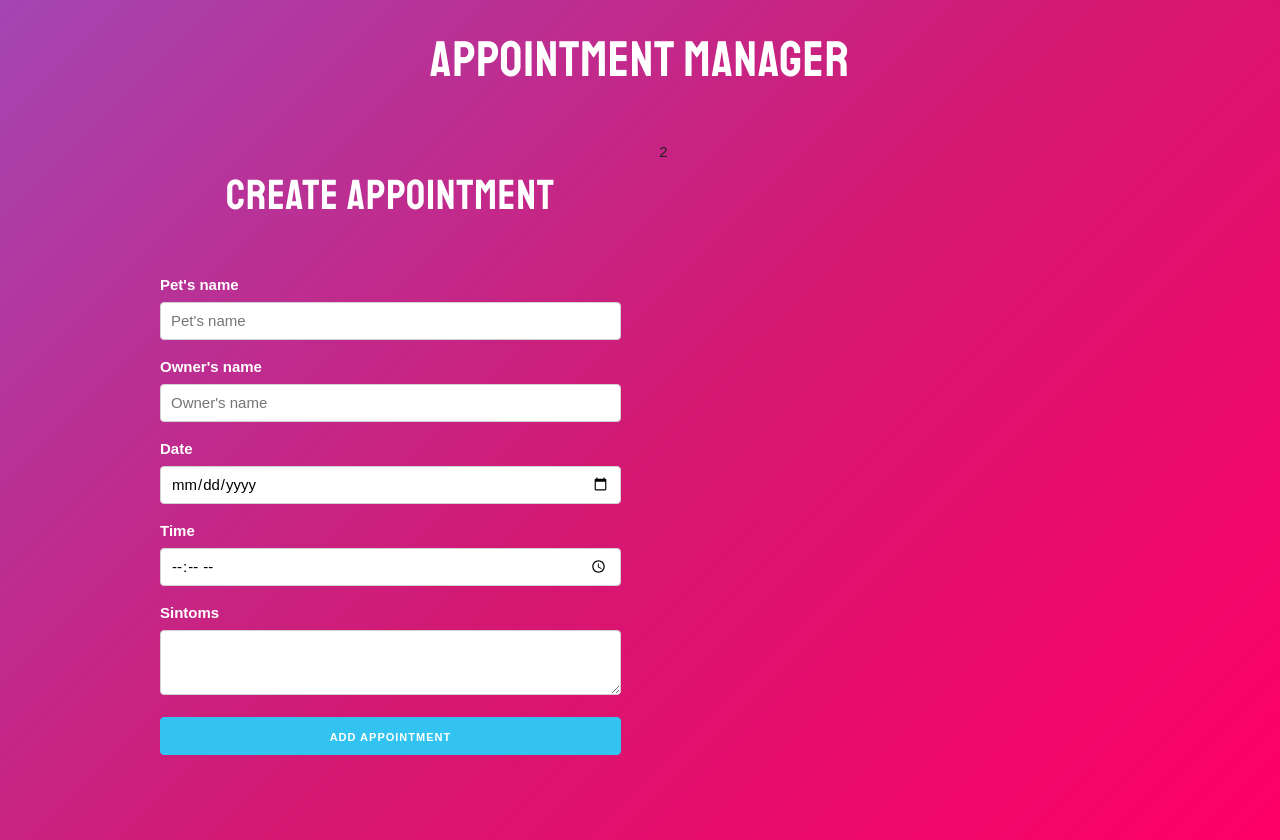
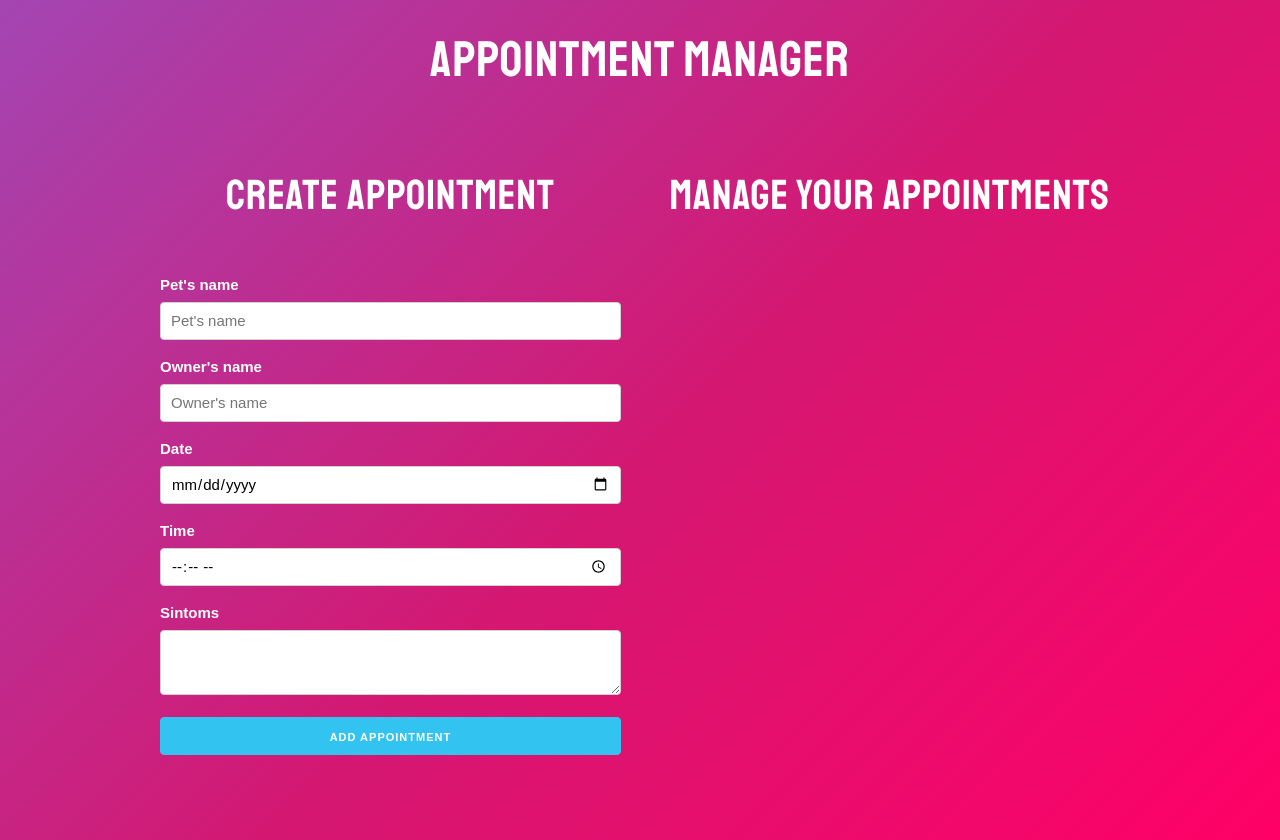
Before and after one commit to Sergio99778/Appointment-manager, a React (Create React App) app: page / in a window 1280 px wide. Built offline with nearby package versions, Linux system fonts and the light colour scheme.

Commit message:
Adding Appointment.js

```diff
--- a/src/App.js
+++ b/src/App.js
@@ -2,6 +2,7 @@
 
 //Components
 import Formulario from './Components/Formulario';
+import Appointment from './Components/Appointment';
 
 function App() {
   //Appointments array
@@ -20,7 +21,12 @@
           <div className="one-half column">
             <Formulario createAppointment={createAppointment} />
           </div>
-          <div className="one-half column">2</div>
+          <div className="one-half column">
+            <h2>Manage your appointments</h2>
+            {appointments.map((appointment) => (
+              <Appointment key={appointment.id} appointment={appointment} />
+            ))}
+          </div>
         </div>
       </div>
     </Fragment>
--- /dev/null
+++ b/src/Components/Appointment.js
@@ -0,0 +1,25 @@
+import React from 'react';
+
+const Appointment = ({ appointment }) => {
+  return (
+    <div className="cita">
+      <p>
+        Pet: <span>{appointment.pet}</span>
+      </p>
+      <p>
+        Owner: <span>{appointment.owner}</span>
+      </p>
+      <p>
+        Date: <span>{appointment.date}</span>
+      </p>
+      <p>
+        Time: <span>{appointment.time}</span>
+      </p>
+      <p>
+        Sintoms: <span>{appointment.sintoms}</span>
+      </p>
+    </div>
+  );
+};
+
+export default Appointment;
```
